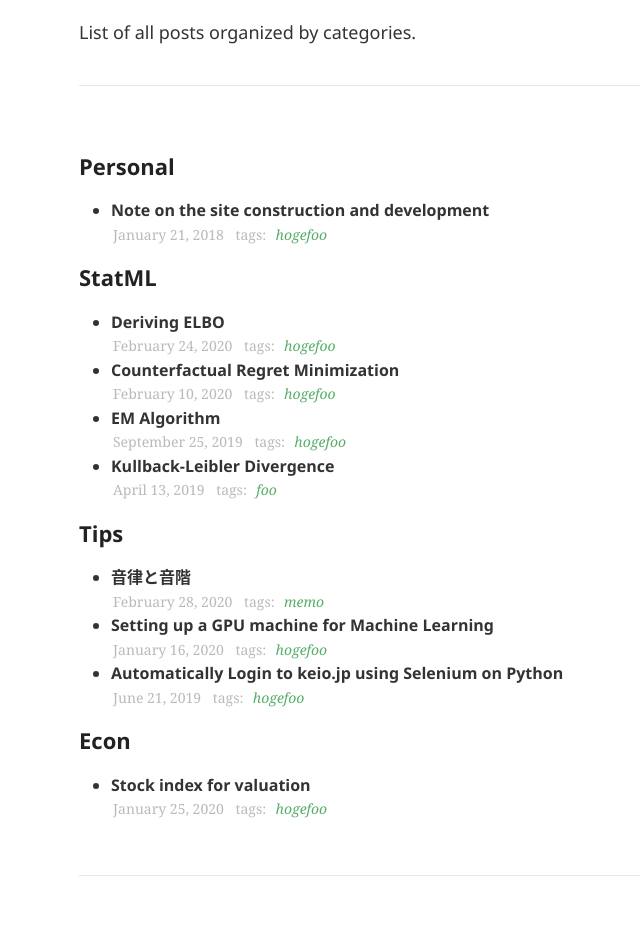
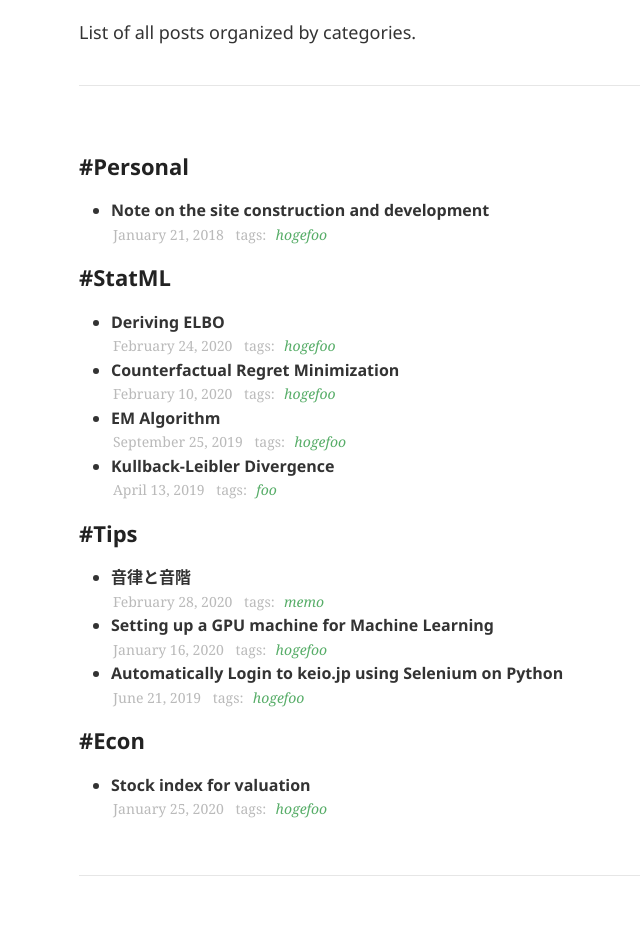
Before and after one commit to yumaloop/old-jekyll-blog-site, a Jekyll site: the page built from categories.md, in a window 1280 px wide. Shown: the part 326-1255 px from the top of the page, without its empty margins (11-651 px from the left). Built offline with Jekyll 4.4.1, drawn with Linux system fonts in a browser that asks for light colours; comment, search, counter and statistics services are not loaded.

Commit message:
update repo 2020年 3月 4日 水曜日 16時05分46秒 JST

```diff
--- a/categories.md
+++ b/categories.md
@@ -8,7 +8,7 @@ permalink: /categories/
 <div class="article">
 {% for category in site.categories %}
     {% capture category_name %}{{ category | first }}{% endcapture %}
-        <h3 class="category-head">{{ category_name }}</h3>
+        <h3 class="category-head">#{{ category_name }}</h3>
         <ul>
         {% for post in site.categories[category_name] %}
         <!-- <div class="article"> -->
```
